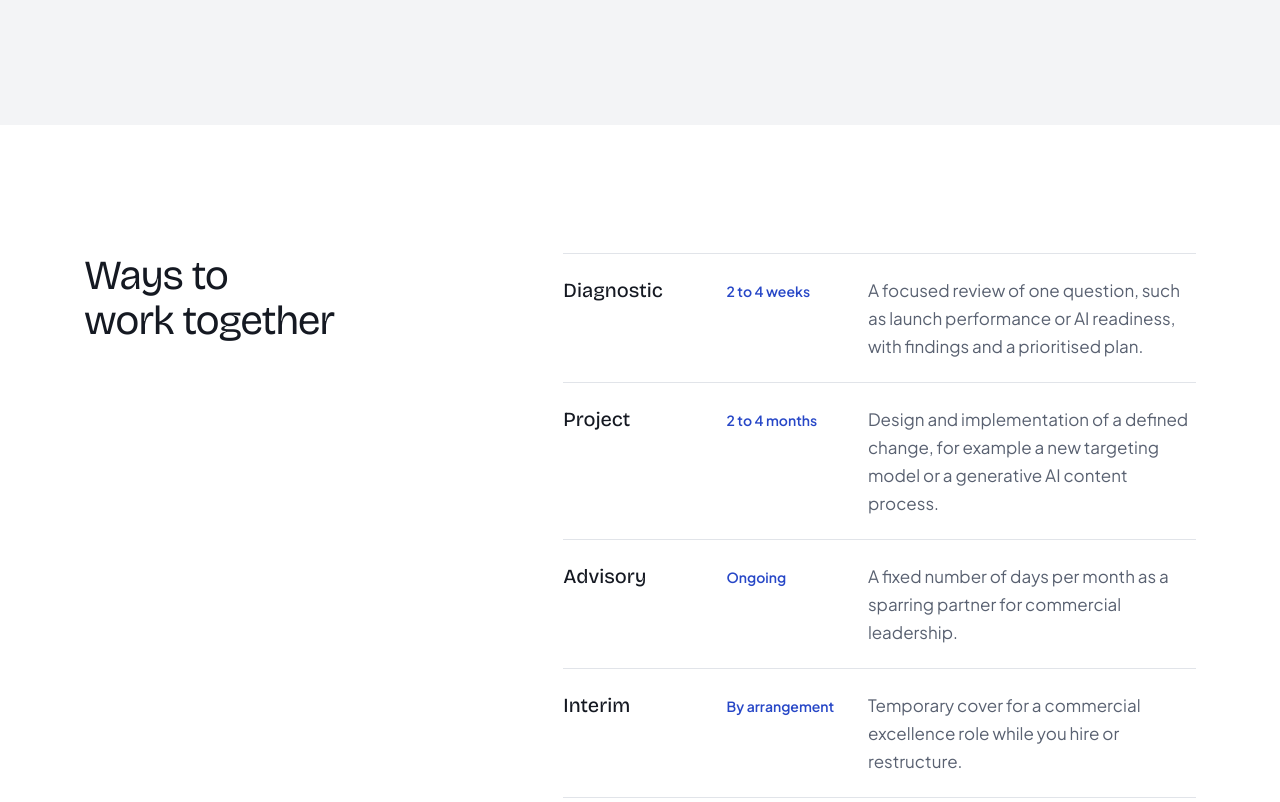
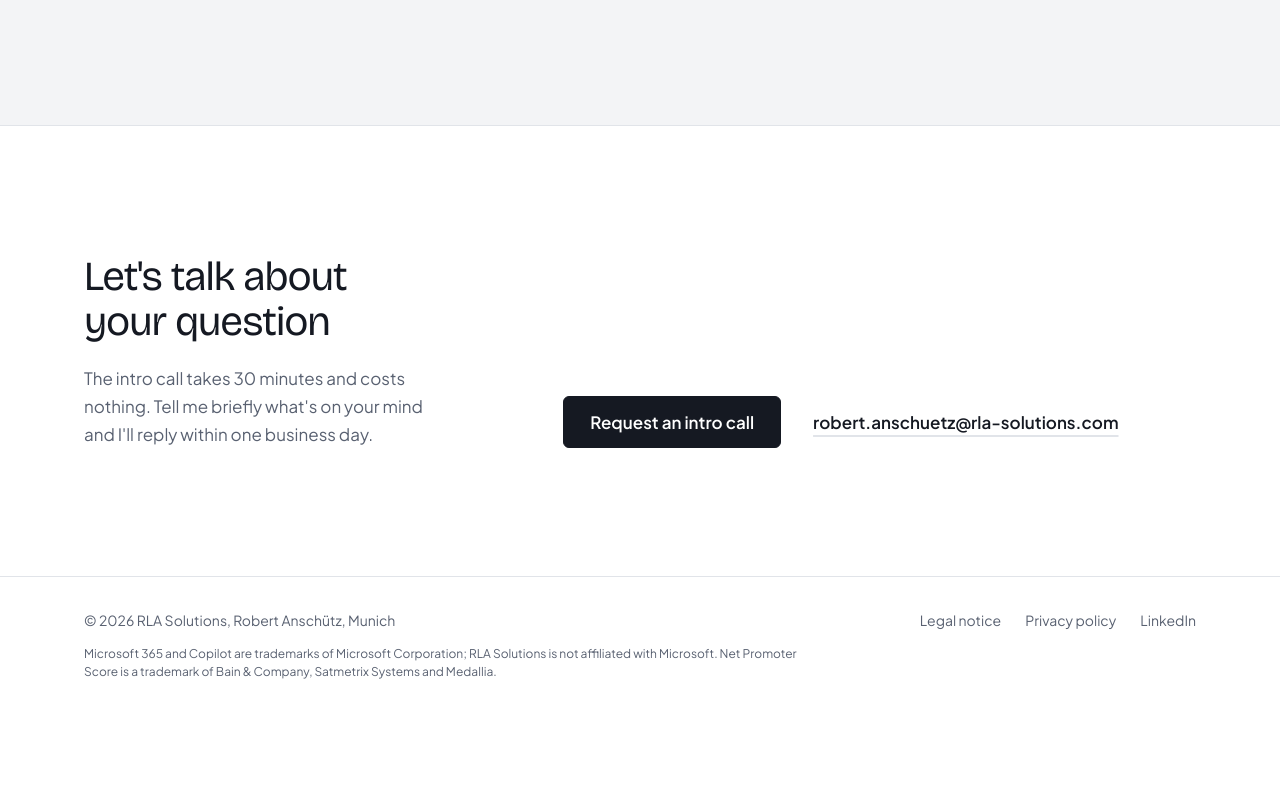
Before and after one commit to RobertAnschuetz/rla-solutions-website, a website: page services.html in a window 1280 px wide. Shown: the part 2162-2964 px from the top of the page. After the commit the page ends 2875 px from the top, so only its background shows below. Drawn offline with Linux system fonts and the light colour scheme.

Commit message:
Remove "Ways to work together" section from Services
- Drop the formats section and its styles
- FAQ: "Projects can usually start..." instead of the removed "diagnostic"

Co-Authored-By: Claude Opus 5.5 <noreply@anthropic.com>

```diff
--- a/css/style.css
+++ b/css/style.css
@@ -431,20 +431,6 @@ a { color: inherit; text-decoration-thickness: 1px; text-underline-offset: 0.2em
 .questions li:first-child { padding-top: 0; }
 .questions li:last-child { border-bottom: 0; padding-bottom: 0; }
 
-/* Formats */
-.formats { border-top: 1px solid var(--rule); }
-.format {
-  display: grid;
-  grid-template-columns: minmax(0, 1.2fr) minmax(0, 1fr) minmax(0, 3fr);
-  gap: 6px 32px;
-  padding: 22px 0;
-  border-bottom: 1px solid var(--rule);
-  align-items: baseline;
-}
-.format dt { font: 450 var(--step-1)/1.3 var(--font-display); }
-.format__time { color: var(--accent); font-size: var(--step--1); font-weight: 600; }
-.format dd:last-child { color: var(--slate); }
-
 /* Copilot training: the page's one dark band, so the offer is easy to spot */
 .section--ink {
   --on-ink: #FFFFFF;
@@ -731,8 +717,7 @@ a { color: inherit; text-decoration-thickness: 1px; text-underline-offset: 0.2em
   .chain__step::before { top: 3px; left: -6px; }
   .chain__ai { grid-column: 2; margin-top: 0; border-top: 0; padding: 2px 0 26px 0; }
   .chain__ai::before { position: static; display: inline-block; margin-right: 8px; vertical-align: 0.1em; }
-  .offer > div, .format { grid-template-columns: 1fr; }
-  .format { gap: 4px; }
+  .offer > div { grid-template-columns: 1fr; }
   .about__photo, .about__text { grid-column: 1 / -1; }
   .about__photo { max-width: 360px; margin-bottom: 40px; }
   .form__row { grid-template-columns: 1fr; }
--- a/services.html
+++ b/services.html
@@ -21,7 +21,7 @@
   <link rel="icon" type="image/svg+xml" href="assets/favicon.svg">
   <link rel="preload" href="assets/fonts/bricolage-grotesque-latin.woff2" as="font" type="font/woff2" crossorigin>
   <link rel="preload" href="assets/fonts/plus-jakarta-sans-latin.woff2" as="font" type="font/woff2" crossorigin>
-  <link rel="stylesheet" href="css/style.css?v=10">
+  <link rel="stylesheet" href="css/style.css?v=11">
   <script>document.documentElement.classList.add('js');</script>
 </head>
 <body>
@@ -129,36 +129,6 @@
       </div>
     </section>
 
-    <section class="section" id="ways-to-work-together" aria-labelledby="formats-title">
-      <div class="container grid">
-        <div class="section__head">
-          <h2 class="section__title" id="formats-title">Ways to work together</h2>
-        </div>
-        <dl class="formats section__body">
-          <div class="format">
-            <dt>Diagnostic</dt>
-            <dd class="format__time">2 to 4 weeks</dd>
-            <dd>A focused review of one question, such as launch performance or AI readiness, with findings and a prioritised plan.</dd>
-          </div>
-          <div class="format">
-            <dt>Project</dt>
-            <dd class="format__time">2 to 4 months</dd>
-            <dd>Design and implementation of a defined change, for example a new targeting model or a generative AI content process.</dd>
-          </div>
-          <div class="format">
-            <dt>Advisory</dt>
-            <dd class="format__time">Ongoing</dd>
-            <dd>A fixed number of days per month as a sparring partner for commercial leadership.</dd>
-          </div>
-          <div class="format">
-            <dt>Interim</dt>
-            <dd class="format__time">By arrangement</dd>
-            <dd>Temporary cover for a commercial excellence role while you hire or restructure.</dd>
-          </div>
-        </dl>
-      </div>
-    </section>
-
     <section class="section cta-band" aria-labelledby="cta-title">
       <div class="container grid">
         <div class="section__head">
```
Also changed, not shown: CLAUDE.md (+1 -1 lines), about.html (+1 -1 lines), contact.html (+2 -2 lines), copilot-training.html (+1 -1 lines), index.html (+1 -1 lines), legal-notice.html (+1 -1 lines), privacy.html (+1 -1 lines).
